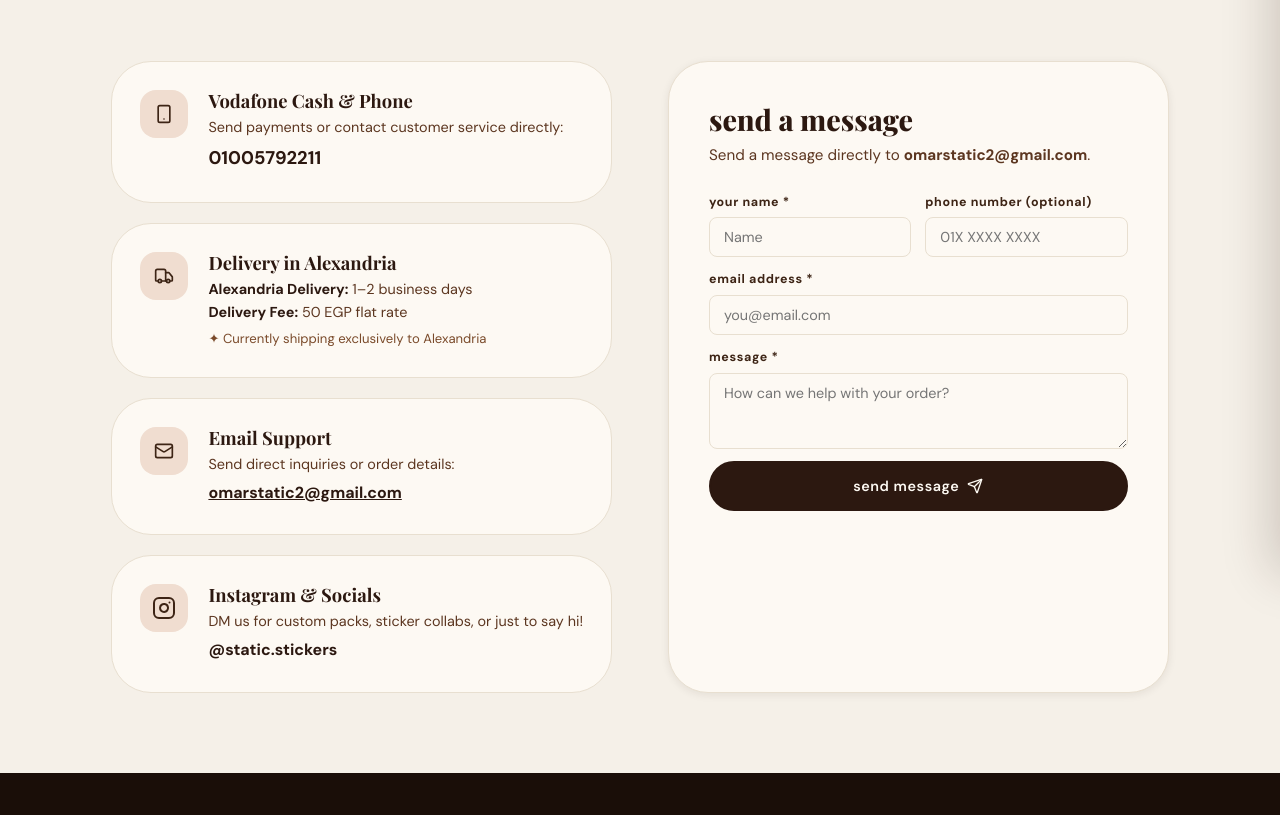
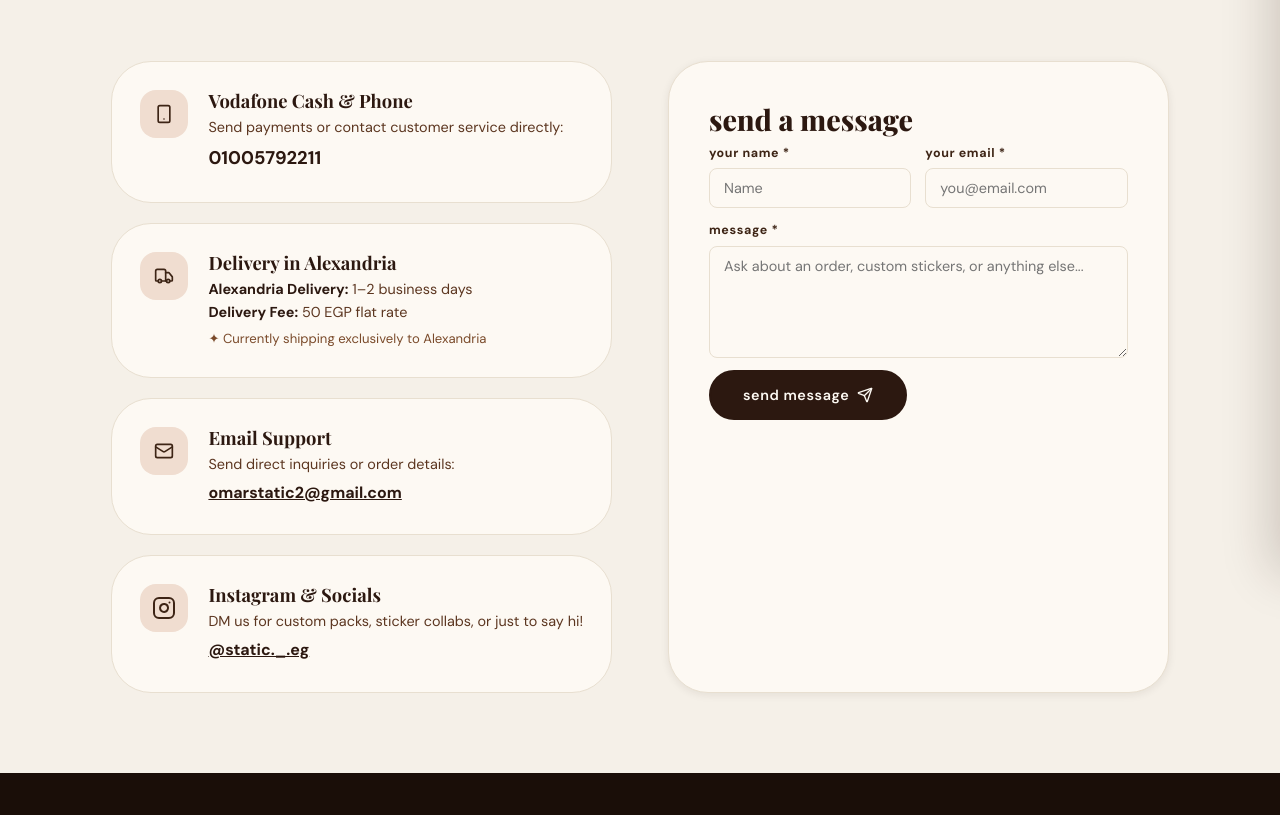
Before and after one commit to mxshii/website-static, a website: page contact.html in a window 1280 px wide. Shown: the part 227-1042 px from the top of the page. Drawn offline with nearby package versions, Linux system fonts and the light colour scheme.

Commit message:
fix: update Instagram handle and links to @static._.eg across all pages

```diff
--- a/contact.html
+++ b/contact.html
@@ -126,7 +126,7 @@
         <div class="contact-card-info">
           <h3>Instagram &amp; Socials</h3>
           <p>DM us for custom packs, sticker collabs, or just to say hi!</p>
-          <strong style="display:block;margin-top:4px;">@static.stickers</strong>
+          <a href="https://instagram.com/static._.eg" target="_blank" rel="noopener" style="display:block;margin-top:4px;font-weight:700;color:var(--coffee-800);text-decoration:underline;">@static._.eg</a>
         </div>
       </div>
     </div>
@@ -134,7 +134,6 @@
     <!-- Contact Form -->
     <div class="contact-form-card">
       <h2>send a message</h2>
-      <p>Send a message directly to <strong>omarstatic2@gmail.com</strong>.</p>
       <form id="contact-form" action="https://formsubmit.co/omarstatic2@gmail.com" method="POST">
         <input type="hidden" name="_subject" value="New Inquiry from STATIC Website" />
         <input type="hidden" name="_captcha" value="false" />
@@ -144,19 +143,15 @@
             <input type="text" id="contact-name" name="name" placeholder="Name" required />
           </div>
           <div class="form-group">
-            <label for="contact-phone">phone number (optional)</label>
-            <input type="tel" id="contact-phone" name="phone" placeholder="01X XXXX XXXX" />
+            <label for="contact-email">your email *</label>
+            <input type="email" id="contact-email" name="email" placeholder="you@email.com" required />
           </div>
         </div>
         <div class="form-group">
-          <label for="contact-email">email address *</label>
-          <input type="email" id="contact-email" name="email" placeholder="you@email.com" required />
+          <label for="contact-msg">message *</label>
+          <textarea id="contact-msg" name="message" placeholder="Ask about an order, custom stickers, or anything else..." rows="5" required></textarea>
         </div>
-        <div class="form-group">
-          <label for="contact-msg">message *</label>
-          <textarea id="contact-msg" name="message" rows="3" placeholder="How can we help with your order?" required></textarea>
-        </div>
-        <button type="submit" class="btn btn-primary full-width" id="contact-submit">
+        <button type="submit" class="btn btn-primary" id="contact-submit-btn">
           send message <i data-lucide="send" class="icon-sm"></i>
         </button>
       </form>
@@ -173,7 +168,7 @@
         </a>
         <p>we draw it, you stick it.</p>
         <div class="footer-social">
-          <a href="https://instagram.com" target="_blank" rel="noopener" aria-label="Instagram">
+          <a href="https://instagram.com/static._.eg" target="_blank" rel="noopener" aria-label="Instagram">
             <svg width="18" height="18" viewBox="0 0 24 24" fill="none" stroke="currentColor" stroke-width="2" stroke-linecap="round" stroke-linejoin="round"><rect width="20" height="20" x="2" y="2" rx="5" ry="5"/><path d="M16 11.37A4 4 0 1 1 12.63 8 4 4 0 0 1 16 11.37z"/><line x1="17.5" x2="17.51" y1="6.5" y2="6.5"/></svg>
           </a>
           <a href="https://tiktok.com" target="_blank" rel="noopener" aria-label="TikTok">
```
Also changed, not shown: about.html (+1 -1 lines), index.html (+1 -1 lines), shop.html (+1 -1 lines).
